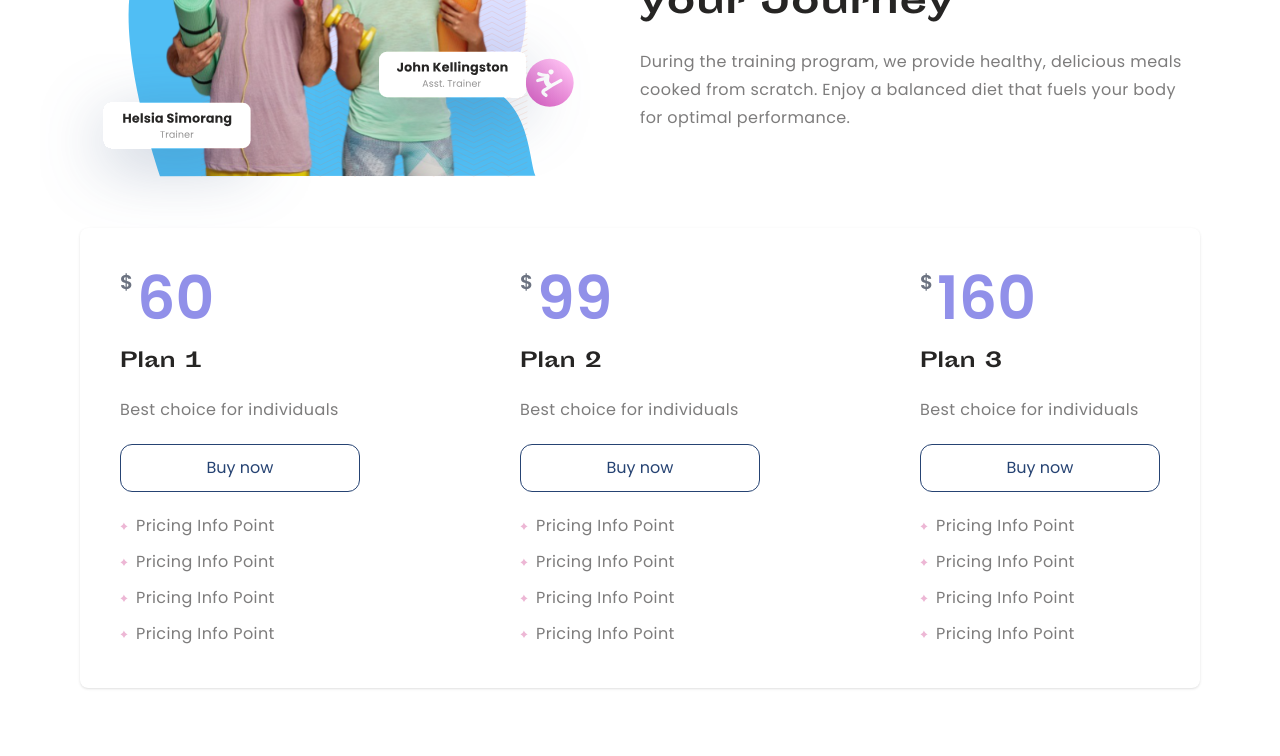
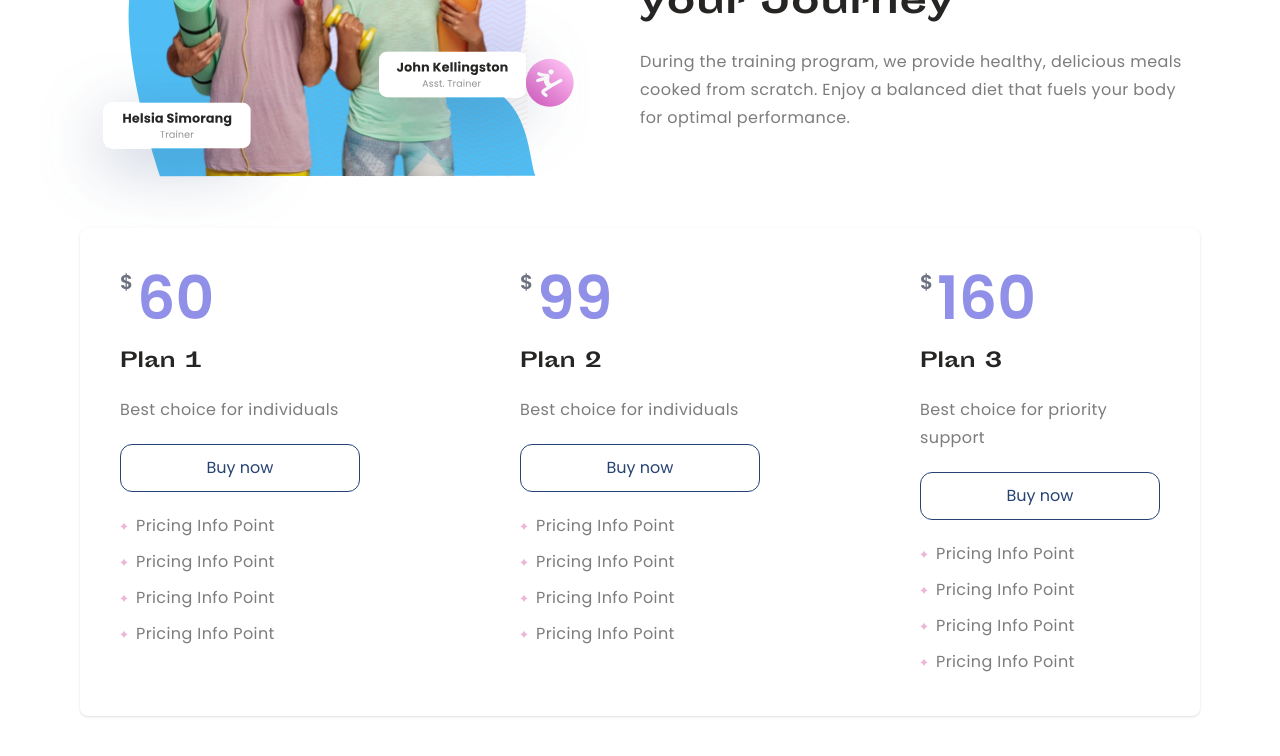
Before and after one commit to sohanemon/helsia-bootcamp, a Next.js app: page / in a window 1280 px wide. Shown: the part 2291-3047 px from the top of the page. Built offline with nearby package versions, Linux system fonts and the light colour scheme.

Commit message:
Jun 15, 2023, 12:30 AM

```diff
--- a/src/app/pricing.tsx
+++ b/src/app/pricing.tsx
@@ -26,7 +26,7 @@ const PricingCard = ({
         <p className='text-6xl font-semibold text-themeIndigo-light'>{price}</p>
       </div>
       <Heading className='text-xl'>Plan {idx}</Heading>
-      <GrayText>Best choice for individuals</GrayText>
+      <GrayText>{title}</GrayText>
       <Button outline>Buy now</Button>
       <ul className='space-y-2'>
         {Array.from(Array(4)).map((el, idx) => (
```
